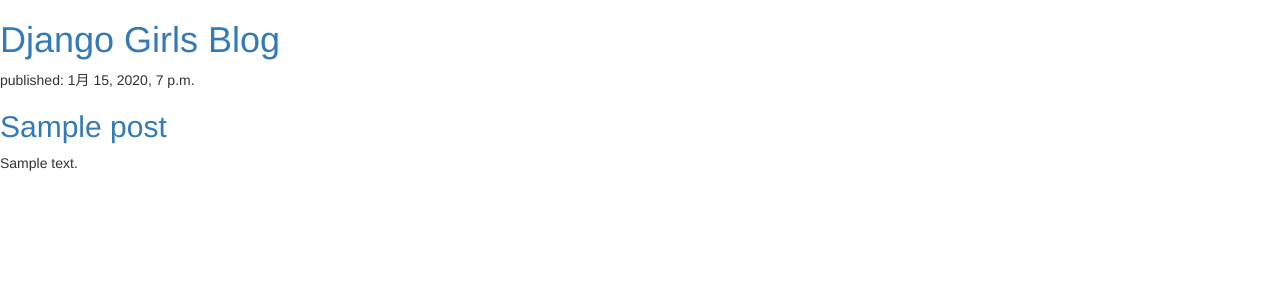
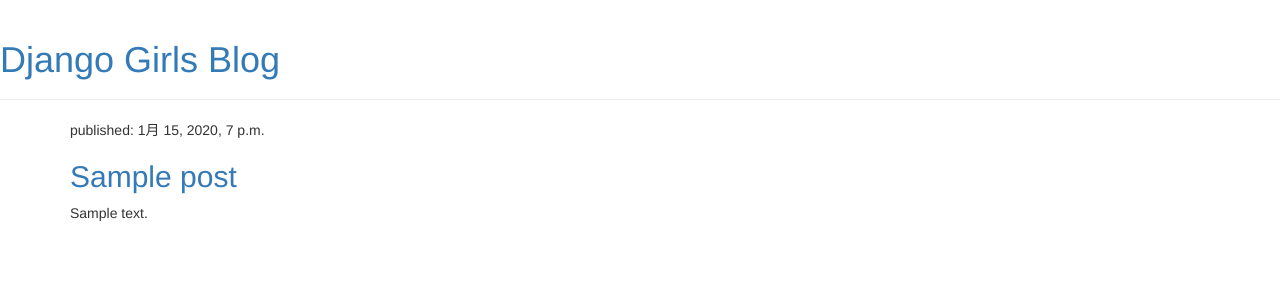
Before and after one commit to g20906fy/my-first-blog, a Django app: page / in a window 1280 px wide. Shown: the top 300 px of the page. Run offline with Django 3.2, Linux system fonts and the light colour scheme; tables that the repository leaves empty hold one stand-in row (values such as "Sample post"); some libraries are stand-ins or nearby versions.

Commit message:
“ここにコメント”

```diff
--- a/blog/templates/blog/post_list.html
+++ b/blog/templates/blog/post_list.html
@@ -4,19 +4,28 @@
         <title>Django Girls blog</title>
         <link rel="stylesheet" href="//maxcdn.bootstrapcdn.com/bootstrap/3.2.0/css/bootstrap.min.css">
         <link rel="stylesheet" href="//maxcdn.bootstrapcdn.com/bootstrap/3.2.0/css/bootstrap-theme.min.css">
+        <link href="//fonts.googleapis.com/css?family=Lobster&subset=latin,latin-ext" rel="stylesheet" type="text/css">
         <link rel="stylesheet" href="{% static 'css/blog.css' %}">
     </head>
     <body>
-        <div>
+        <div class="page-header">
           <h1><a href="/">Django Girls Blog</a></h1>
         </div>
 
+        <div class="content container">
+          <div class="row">
+            <div class="col-md-8">
               {% for post in posts %}
-            <div>
+                  <div class="post">
+                      <div class="date">
                           <p>published: {{ post.published_date }}</p>
+                      </div>
                       <h2><a href="">{{ post.title }}</a></h2>
                       <p>{{ post.text|linebreaksbr }}</p>
                   </div>
               {% endfor %}
+            </div>
+          </div>
+        </div>
     </body>
 </html>
```
Lines whose indentation alone changed are shown as unchanged.
